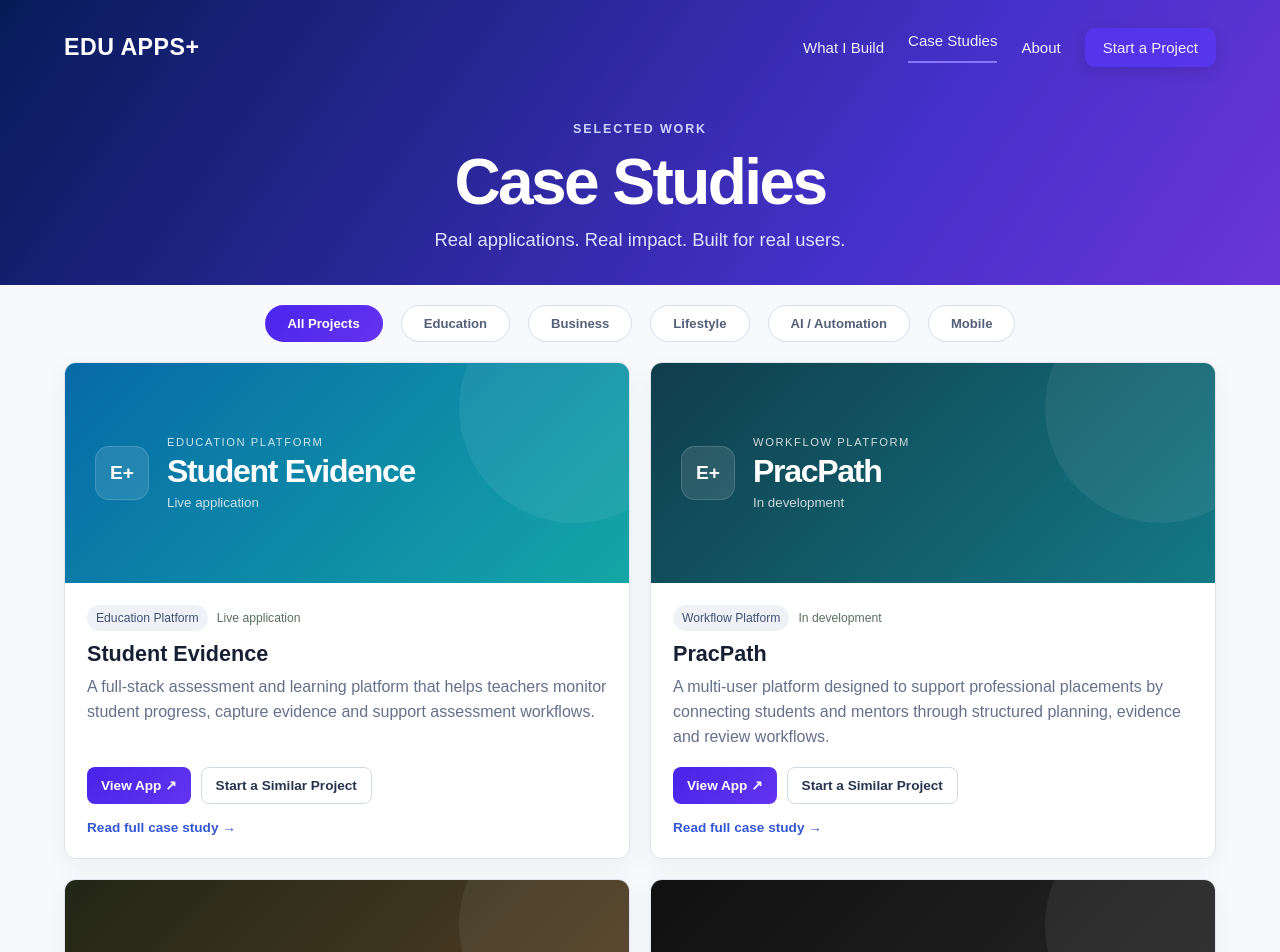
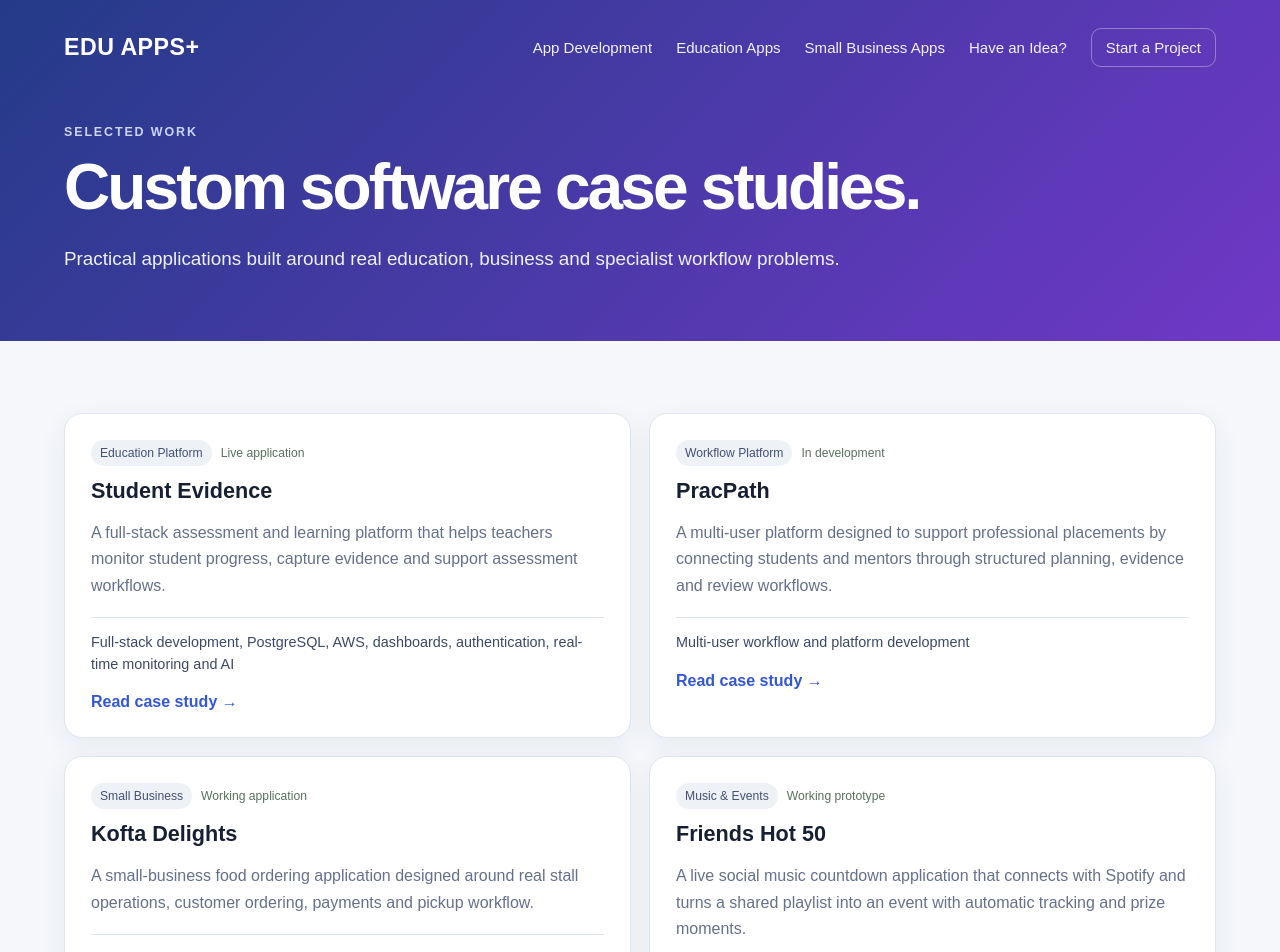
Before and after one commit to trevore777/eduappsplus_website, a Next.js app: page /case-studies in a window 1280 px wide. Shown: the top 952 px of the page. Built offline with nearby package versions, Linux system fonts and the light colour scheme.

Commit message:
Improve case studies SEO metadata

```diff
--- a/app/case-studies/page.js
+++ b/app/case-studies/page.js
@@ -1,69 +1,21 @@
 import Link from "next/link";
 import { caseStudies } from "../../data/caseStudies";
 
-export const metadata = { title: "Case Studies | EDU Apps Plus" };
+export const metadata = {
+  title: "App Development Case Studies",
+  description: "See custom software projects built by EDU Apps Plus across education, small business, AI, APIs, payments, databases and live event applications.",
+  alternates: { canonical: "/case-studies" },
+};
 
-export default function CaseStudiesPage() {
+export default function CaseStudiesPage(){
   return <>
-    <header className="siteHeader portfolioHeader">
-      <div className="wrap">
-        <div className="top">
-          <Link className="brand" href="/">EDU APPS+</Link>
-          <nav className="mainNav">
-            <Link href="/#what-i-build">What I Build</Link>
-            <Link className="activeNav" href="/case-studies">Case Studies</Link>
-            <Link href="/#about">About</Link>
-            <Link className="navCta solidNavCta" href="/enquire">Start a Project</Link>
-          </nav>
-        </div>
-        <div className="portfolioHero">
-          <span className="eyebrow">Selected work</span>
-          <h1>Case Studies</h1>
-          <p>Real applications. Real impact. Built for real users.</p>
-        </div>
-      </div>
-    </header>
-
-    <main className="portfolioMain">
-      <div className="wrap">
-        <div className="filterPills" aria-label="Project categories">
-          <span className="filterPill activePill">All Projects</span>
-          <span className="filterPill">Education</span>
-          <span className="filterPill">Business</span>
-          <span className="filterPill">Lifestyle</span>
-          <span className="filterPill">AI / Automation</span>
-          <span className="filterPill">Mobile</span>
-        </div>
-
-        <div className="portfolioGrid">
-          {caseStudies.map(study => <article className={`portfolioCard project-${study.slug}`} key={study.slug}>
-            <div className="projectVisual" aria-hidden="true">
-              <div className="visualBrand">E+</div>
-              <div className="visualCopy">
-                <span>{study.category}</span>
-                <strong>{study.name}</strong>
-                <small>{study.status}</small>
-              </div>
-            </div>
-            <div className="portfolioCardBody">
-              <div className="portfolioMeta"><span className="badge">{study.category}</span><span className="statusLabel">{study.status}</span></div>
-              <h2>{study.name}</h2>
-              <p>{study.summary}</p>
-              <div className="cardActions">
-                {study.liveUrl && <a className="viewAppButton" href={study.liveUrl} target="_blank" rel="noreferrer">View App ↗</a>}
-                <Link className="similarButton" href={`/enquire?project=${study.slug}`}>Start a Similar Project</Link>
-              </div>
-              <Link className="caseStudyLink" href={`/case-studies/${study.slug}`}>Read full case study →</Link>
-            </div>
-          </article>)}
-        </div>
-
-        <section className="ctaPanel portfolioCta">
-          <div><span className="eyebrow">Have an idea?</span><h2>Tell me what you want the app to do.</h2><p>You do not need a technical specification. Start with the problem, process or idea and we can work from there.</p></div>
-          <Link className="primaryButton" href="/enquire">Start a Project</Link>
-        </section>
-      </div>
-    </main>
-    <footer>EDU Apps Plus · <a href="mailto:inquiries@eduappsplus.com.au">inquiries@eduappsplus.com.au</a></footer>
+    <header className="siteHeader compactHeader"><div className="wrap">
+      <div className="top"><Link className="brand" href="/">EDU APPS+</Link><nav className="mainNav"><Link href="/app-development">App Development</Link><Link href="/education-apps">Education Apps</Link><Link href="/small-business-apps">Small Business Apps</Link><Link href="/have-an-idea">Have an Idea?</Link><Link className="navCta" href="/enquire">Start a Project</Link></nav></div>
+      <div className="hero caseHero"><span className="eyebrow">Selected work</span><h1>Custom software case studies.</h1><p>Practical applications built around real education, business and specialist workflow problems.</p></div>
+    </div></header>
+    <main><section className="commercialSection"><div className="wrap">
+      <div className="caseGrid">{caseStudies.map(study => <article className="caseCard" key={study.slug}><div><span className="badge">{study.category}</span><span className="statusLabel">{study.status}</span></div><h2>{study.name}</h2><p>{study.summary}</p><div className="capability">{study.capability}</div><Link className="textLink" href={`/case-studies/${study.slug}`}>Read case study →</Link></article>)}</div>
+    </div></section></main>
+    <footer>EDU Apps Plus · Custom App & Software Development · <Link href="/">Home</Link></footer>
   </>;
 }
```
